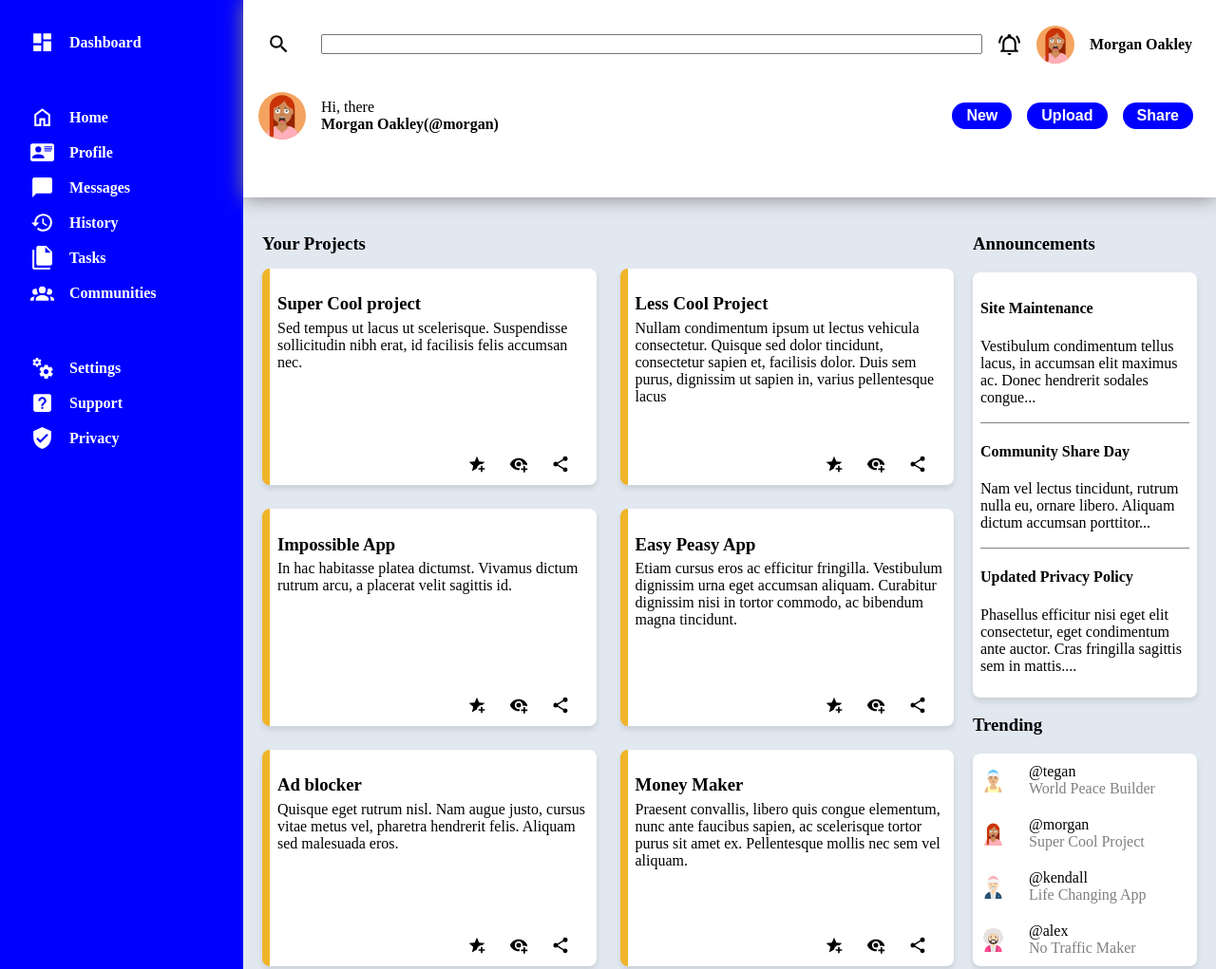
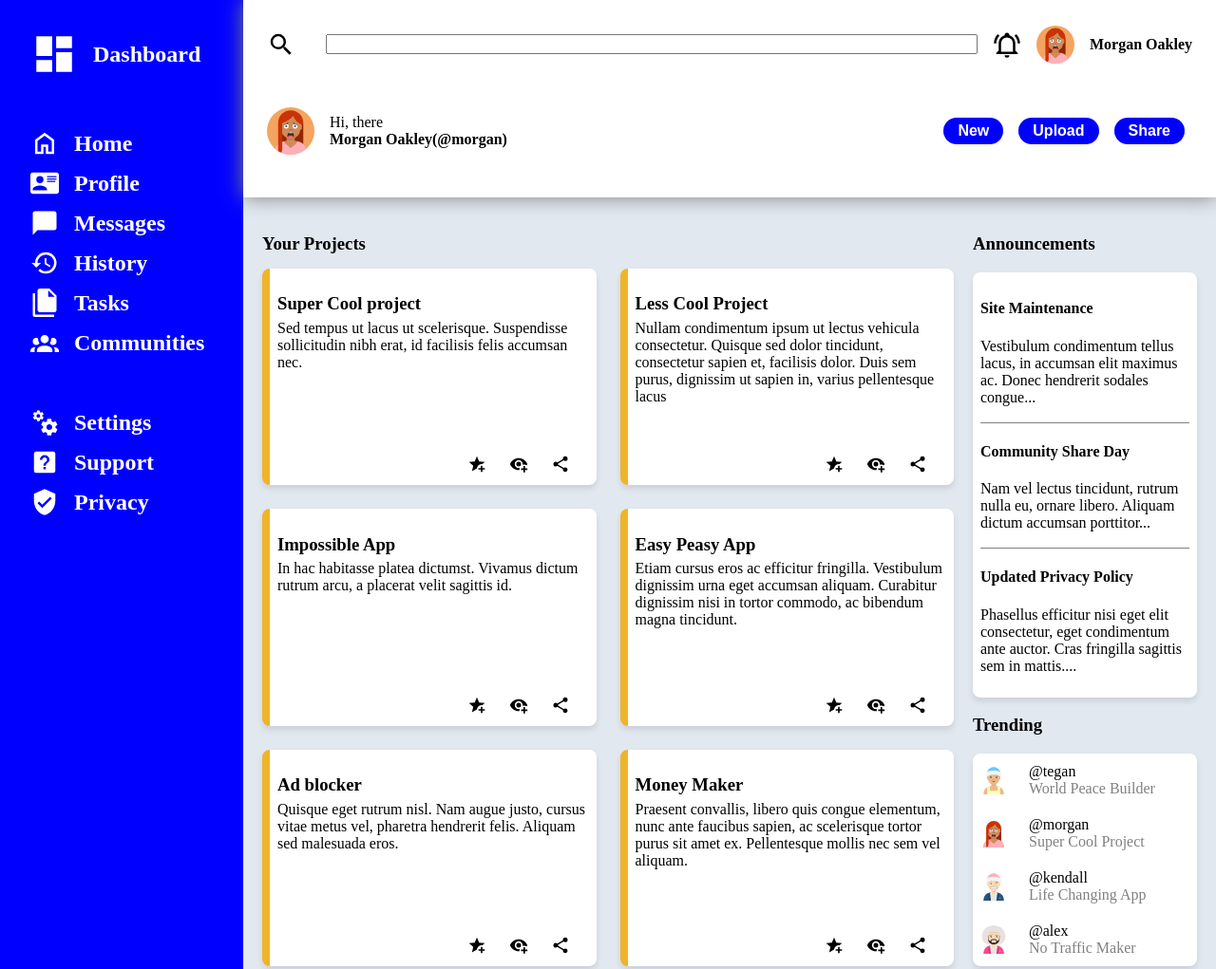
Before and after one commit to arkhaledwebdev/odin-dashboard, a plain HTML site: page index.html in a window 1280 px wide. Shown: the top 1021 px of the page at 95% size. Drawn offline with Linux system fonts and the light colour scheme.

Commit message:
Fix sizing

```diff
--- a/index.html
+++ b/index.html
@@ -14,7 +14,7 @@
 
         <div class="sidebar-section">
             <div class="side-item title">
-                <img src="./images/dashboard-icon.svg" alt="dashboard-icon" class="white-filter">
+                <img id="dashboard-icon" src="./images/dashboard-icon.svg" alt="dashboard-icon" class="white-filter">
                 <div>Dashboard</div>
             </div>
         </div>
--- a/styles.css
+++ b/styles.css
@@ -29,8 +29,12 @@ body {
 .side-item > img
 , .top-header > img
 , .trending-card > img {
-    width: 25px;
+    width: 30px;
     margin-right: 16px;
+}
+
+#dashboard-icon {
+    width: 50px;
 }
 
 .share-icons > img {
@@ -66,6 +70,7 @@ body {
     gap: 30px;
     background-color: blue;
     padding: 20px;
+
 }
 
 .side-item {
@@ -75,7 +80,14 @@ body {
     margin: 12px;
     color: white;
     font-weight: bold;
+}
 
+.side-item.title {
+    font-size: 2rem;
+}
+
+.side-item > div {
+    font-size: 1.5rem;
 }
 
 /* Header */
@@ -107,7 +119,7 @@ body {
     flex-direction: row;
     align-items: center;
     justify-content: center;
-    padding: 4px 16px;
+    padding: 20px 25px;
 }
 
 .greeting-title {
```
